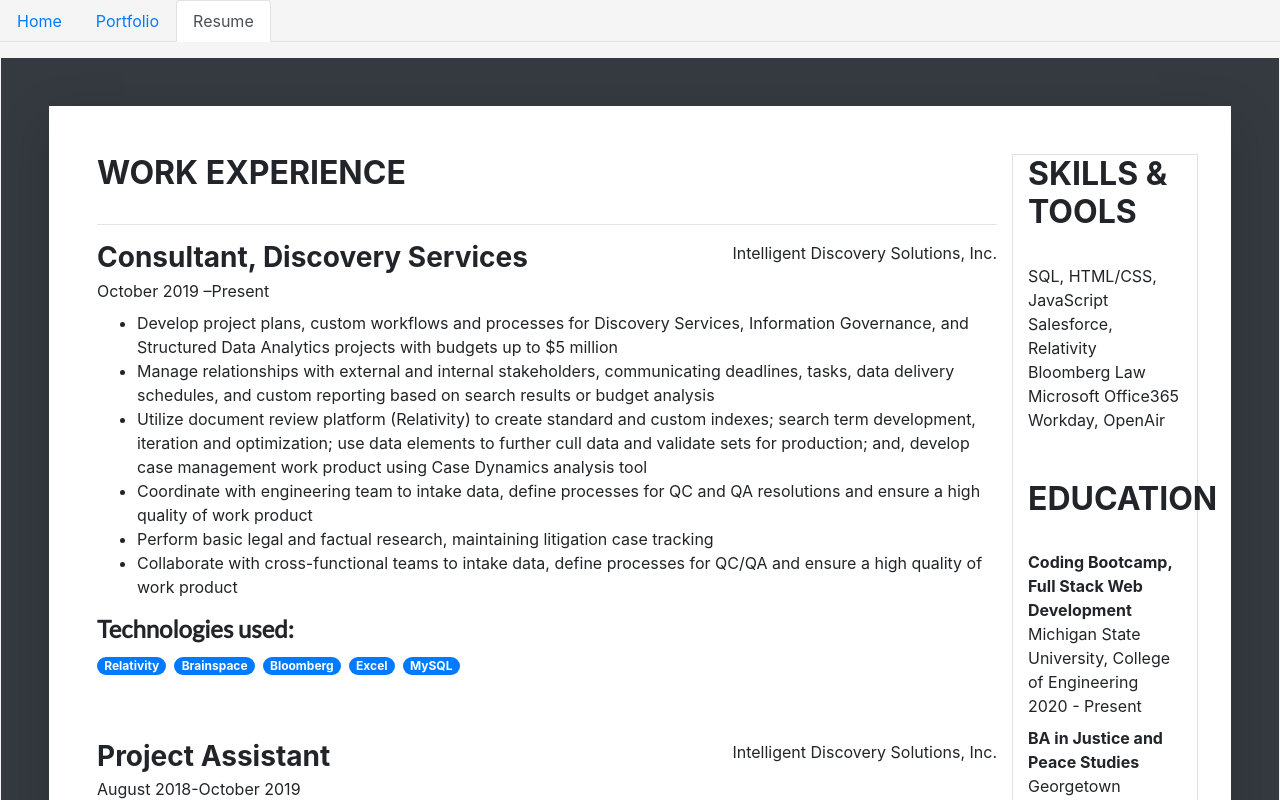
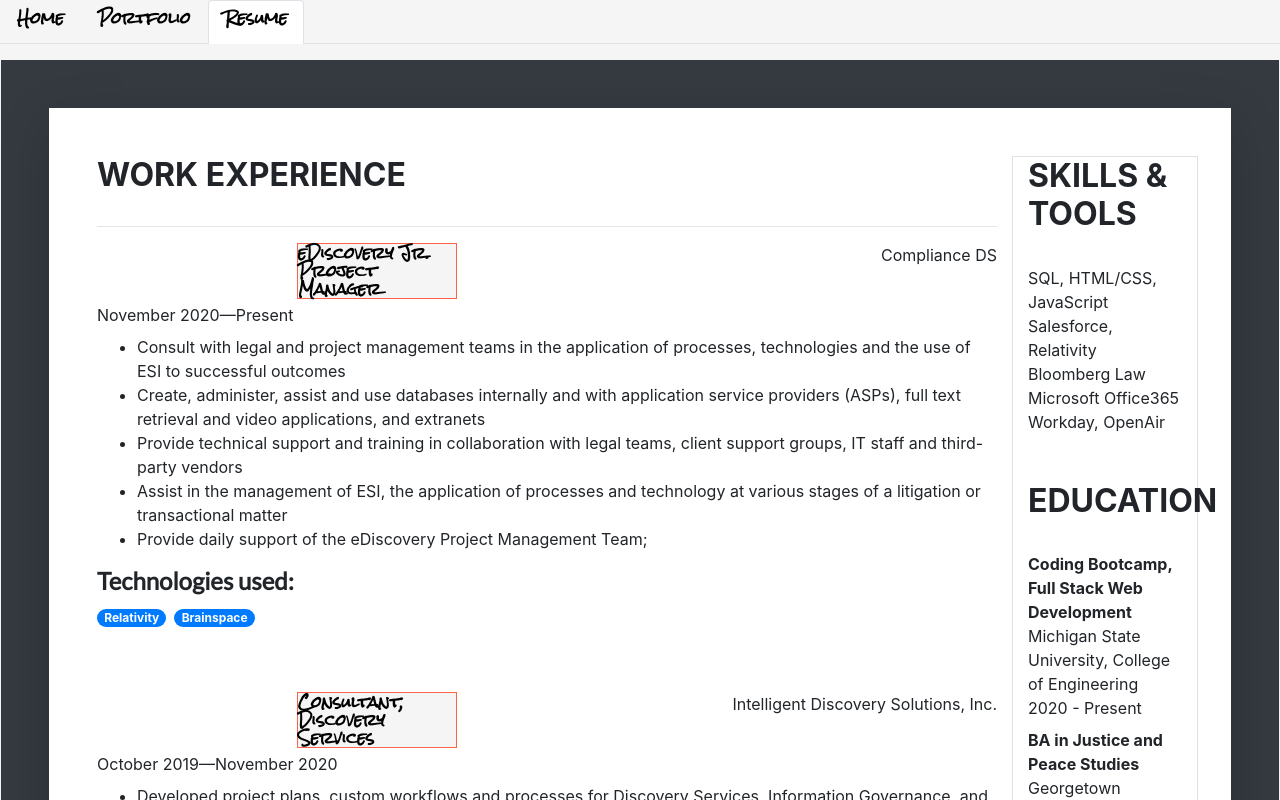
Before and after one commit to mja279/react-portfolio, a React (Create React App) app: page /resume in a window 1280 px wide. Shown: the top 800 px of the page. Built offline with nearby package versions, Linux system fonts and the light colour scheme.

Commit message:
pushing v1 up

```diff
--- a/src/components/NavTabs.js
+++ b/src/components/NavTabs.js
@@ -1,28 +1,30 @@
 import React from "react";
 import { Link, useLocation } from "react-router-dom";
+
+import "./styles/navStyle.css"
 
 function NavTabs() {
   const location = useLocation();
 
   return (
     <ul className="nav nav-tabs">
-      <li className="nav-item">
+      <li className="nav-item nav-text">
         <Link to="/" className={location.pathname === "/" ? "nav-link active" : "nav-link"}>
-          Home
+        <h5> Home </h5>
         </Link>
       </li>
       <li className="nav-item">
         <Link
           to="/portfolio"
           className={location.pathname === "/portfolio" ? "nav-link active" : "nav-link"}>
-          Portfolio
+           <h5> Portfolio</h5>
         </Link>
       </li>
       <li className="nav-item">
         <Link
           to="/resume"
           className={location.pathname === "/resume" ? "nav-link active" : "nav-link"}>
-          Resume
+           <h5> Resume</h5>
         </Link>
       </li>
     </ul>
--- a/src/components/pages/Home.js
+++ b/src/components/pages/Home.js
@@ -1,4 +1,5 @@
 import React from 'react';
+import {Link} from "react-router-dom";
 import '../styles/homeStyle.css';
 import Background from "../assets/aboutBackground.jpg";
 import GitHub from "../assets/GitHub.svg";
@@ -31,15 +32,21 @@
                 </div>
                 <div class="col-6 col-md-4 offset-md-2 test">
                     <p>
-                       <img className="icons-img" src={GitHub} alt="GitHub" href="https://github.com/mja279" />
-                       <img className="icons-img" src={LinkedIn} alt="LinkedIn"/>
+                        <a href="https://github.com/mja279">
+                          <img className="icons-img" src={GitHub} alt="GitHub"/>
+                        </a>
+                       <a href="https://www.linkedin.com/in/mariajimenaalvarez/">
+                          <img className="icons-img" src={LinkedIn} alt="LinkedIn"/>
+                       </a>
                     </p>
-
-                   <p>
-                        <img className="icons-img" src={Email} alt="Email"/>
-                        <img className="icons-img" src={Resume} alt="Resume"/>
-                   </p>
-
+                    <p>
+                        <a href="mailto:mja279@georgetown.edu">
+                            <img className="icons-img" src={Email} alt="Email"/>
+                        </a>
+                        <Link to="/resume">
+                            <img className="icons-img" src={Resume} alt="Resume"/>
+                        </Link>
+                    </p>
                 </div>
             </div>
         </div>
--- a/src/components/pages/Portfolio.js
+++ b/src/components/pages/Portfolio.js
@@ -13,10 +13,10 @@
   }
 export default function Portfolio(props) {
     return (
-        <div style={BACKGROUND}>
+        <div className="about-responsive" style={BACKGROUND}>
             <div className="container justify-content-center">
                 <div className="Row d-flex">
-                    <div id="customDiv" className="col-sm-6 ">
+                    <div id="customDiv" className="col-sm-6">
                         <Carousel />
                     </div>
                 </div>
--- a/src/components/pages/Resume.js
+++ b/src/components/pages/Resume.js
@@ -16,22 +16,45 @@
                                     <hr />
                                     <div className="resume-section-content">
                                         <div className="position-relative">
+                                        <article className="resume-timeline-item position-relative pb-5">
+                                                <div className="resume-timeline-item-header mb-2">
+                                                    <div className="d-flex flex-column flex-md-row">
+                                                        <h3 className="resume-position-title font-weight-bold mb-1">eDiscovery Jr. Project Manager</h3>
+                                                        <div className="resume-company-name ml-auto">Compliance DS</div>
+                                                    </div>
+                                                    <div className="resume-position-time">November 2020—Present</div>
+                                                </div>
+                                                <div className="resume-timeline-item-desc">
+                                                    <ul className="a">
+                                                        <li>Consult with legal and project management teams in the application of processes, technologies and the use of ESI to successful outcomes</li>
+                                                        <li>Create, administer, assist and use databases internally and with application service providers (ASPs), full text retrieval and video applications, and extranets</li>
+                                                        <li>Provide technical support and training in collaboration with legal teams, client support groups, IT staff and third-party vendors</li>
+                                                        <li>Assist in the management of ESI, the application of processes and technology at various stages of a litigation or transactional matter</li>
+                                                        <li>Provide daily support of the eDiscovery Project Management Team;</li>
+                                                    </ul>
+                                                    <h4 className="resume-timeline-item-desc-heading font-weight-bold">Technologies used:</h4>
+                                                    <ul className="list-inline">
+                                                        <li className="list-inline-item"><span className="badge badge-primary badge-pill">Relativity</span></li>
+                                                        <li className="list-inline-item"><span className="badge badge-primary badge-pill">Brainspace</span></li>
+                                                    </ul>
+                                                </div>
+                                            </article>
                                             <article className="resume-timeline-item position-relative pb-5">
                                                 <div className="resume-timeline-item-header mb-2">
                                                     <div className="d-flex flex-column flex-md-row">
                                                         <h3 className="resume-position-title font-weight-bold mb-1">Consultant, Discovery Services</h3>
                                                         <div className="resume-company-name ml-auto">Intelligent Discovery Solutions, Inc. </div>
                                                     </div>
-                                                    <div className="resume-position-time">October 2019 –Present</div>
+                                                    <div className="resume-position-time">October 2019—November 2020</div>
                                                 </div>
                                                 <div className="resume-timeline-item-desc">
                                                     <ul className="a">
-                                                        <li>Develop project plans, custom workflows and processes for Discovery Services, Information Governance, and Structured Data Analytics projects with budgets up to $5 million</li>
-                                                        <li>Manage relationships with external and internal stakeholders, communicating deadlines, tasks, data delivery schedules, and custom reporting based on search results or budget analysis</li>
-                                                        <li>Utilize document review platform (Relativity) to create standard and custom indexes; search term development, iteration and optimization; use data elements to further cull data and validate sets for production; and, develop case management work product using Case Dynamics analysis tool</li>
-                                                        <li>Coordinate with engineering team to intake data, define processes for QC and QA resolutions and ensure a high quality of work product</li>
-                                                        <li>Perform basic legal and factual research, maintaining litigation case tracking</li>
-                                                        <li>Collaborate with cross-functional teams to intake data, define processes for QC/QA and ensure a high quality of work product</li>
+                                                        <li>Developed project plans, custom workflows and processes for Discovery Services, Information Governance, and Structured Data Analytics projects with budgets up to $5 million</li>
+                                                        <li>Managed relationships with external and internal stakeholders, communicating deadlines, tasks, data delivery schedules, and custom reporting based on search results or budget analysis</li>
+                                                        <li>Utilized document review platform (Relativity) to create standard and custom indexes; search term development, iteration and optimization; use data elements to further cull data and validate sets for production; and, develop case management work product using Case Dynamics analysis tool</li>
+                                                        <li>Coordinated with engineering team to intake data, define processes for QC and QA resolutions and ensure a high quality of work product</li>
+                                                        <li>Performed basic legal and factual research, maintaining litigation case tracking</li>
+                                                        <li>Collaborated with cross-functional teams to intake data, define processes for QC/QA and ensure a high quality of work product</li>
                                                     </ul>
                                                     <h4 className="resume-timeline-item-desc-heading font-weight-bold">Technologies used:</h4>
                                                     <ul className="list-inline">
@@ -49,7 +72,7 @@
                                                         <h3 className="resume-position-title font-weight-bold mb-1">Project Assistant</h3>
                                                         <div className="resume-company-name ml-auto">Intelligent Discovery Solutions, Inc. </div>
                                                     </div>
-                                                    <div className="resume-position-time">August 2018-October 2019</div>
+                                                    <div className="resume-position-time">August 2018—October 2019</div>
                                                 </div>
                                                 <div className="resume-timeline-item-desc">
                                                     <ul className="a">
@@ -96,7 +119,7 @@
                                                         <h3 className="resume-position-title font-weight-bold mb-1">Hispanic Division Intern –Paul Peck Humanities Institute Internship</h3>
                                                         <div className="resume-company-name ml-auto">Library of Congress</div>
                                                     </div>
-                                                    <div className="resume-position-time">May 2016-August 2016</div>
+                                                    <div className="resume-position-time">May 2016—August 2016</div>
                                                 </div>
                                                 <div className="resume-timeline-item-desc">
                                                     <ul className="a">
@@ -117,7 +140,7 @@
                                                         <h3 className="resume-position-title font-weight-bold mb-1">Field Organizer</h3>
                                                         <div className="resume-company-name ml-auto">Field Strategies</div>
                                                     </div>
-                                                    <div className="resume-position-time">February 2014-May 2014</div>
+                                                    <div className="resume-position-time">February 2014—May 2014</div>
                                                 </div>
                                                 <div className="resume-timeline-item-desc">
                                                     <ul className="a">
--- a/src/components/styles/carouselStyle.css
+++ b/src/components/styles/carouselStyle.css
@@ -1,3 +1,5 @@
+@import url('https://fonts.googleapis.com/css2?family=Rock+Salt&display=swap');
+
 .img-carousel {
     margin-top: 15px;
     margin-bottom: 5px;
@@ -6,3 +8,24 @@
     border-radius: 0.2%;
     border: none;
 }
+
+h3 {
+    font-family: 'Rock Salt', cursive;
+    font-size: 15px;
+    font-weight: bold;
+    color: black;
+    background-color: whitesmoke;
+    border-color: tomato;
+    border-style: solid;
+    border-width: 1px;
+    width: 20vh;
+    margin-left: 25vh;
+}
+
+a:hover {
+        color: hotpink;
+}
+
+a:active {
+    color: red;
+}
--- /dev/null
+++ b/src/components/styles/navStyle.css
@@ -0,0 +1,8 @@
+@import url('https://fonts.googleapis.com/css2?family=Rock+Salt&display=swap');
+
+h5 {
+    font-family: 'Rock Salt', cursive;
+    font-size: 15px;
+    font-weight: bold;
+    color: black;
+}
```
Also changed, not shown: src/components/Carousel.js (+10 -0 lines), src/components/styles/homeStyle.css (+7 -0 lines).
